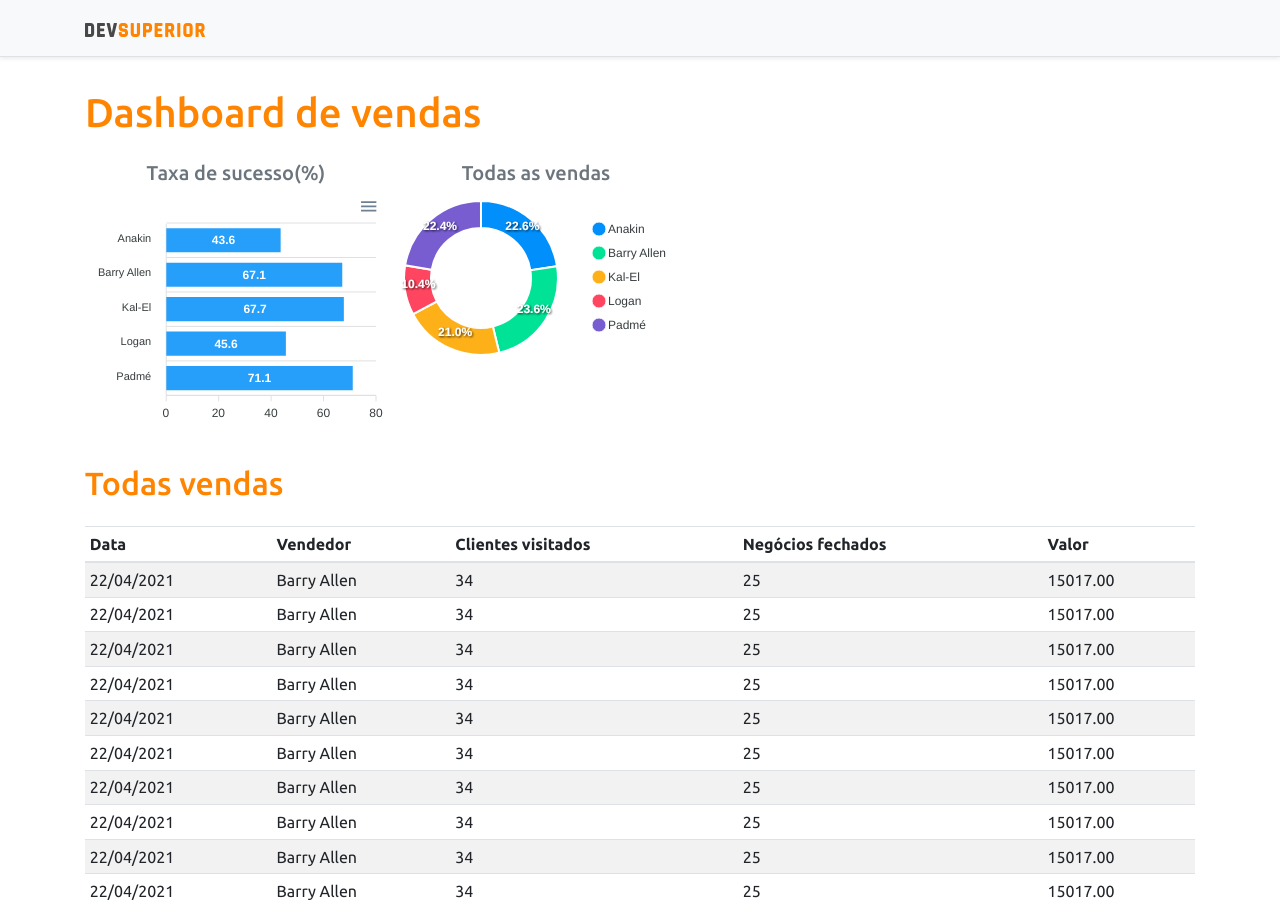
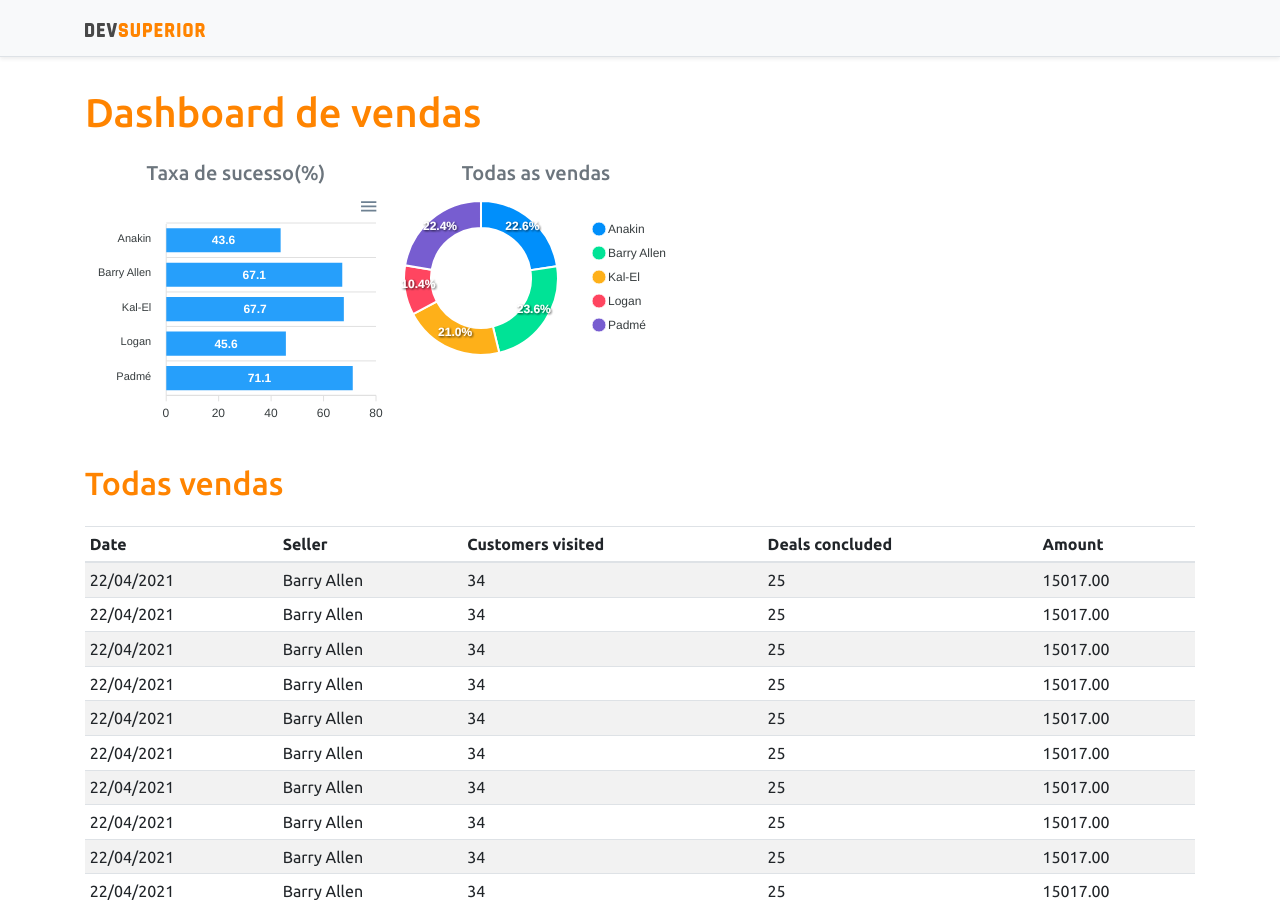
Before and after one commit to JennifferRufino/dsvendas, a React (Create React App) app in the folder frontend/: page / in a window 1280 px wide. Shown: the top 906 px of the page. Built offline with nearby package versions, Linux system fonts and the light colour scheme.

Commit message:
Security config

```diff
--- a/frontend/src/App.tsx
+++ b/frontend/src/App.tsx
@@ -2,8 +2,8 @@ import React from 'react';
 import NavBar from 'components/NavBar';
 import Footer from 'components/Footer';
 import DataTable from 'components/DataTable';
-import BarChat from 'components/BarChat';
-import DonutChat from 'components/DonutChat';
+import BarChart from 'components/BarChart'
+import DonutChart from 'components/DonutChart';
 function App() {
   return (
     <>
@@ -13,11 +13,11 @@ function App() {
         <div className="row px-3">
           <div className="cow-sm-6">
             <h5 className="text-center text-secondary">Taxa de sucesso(%)</h5>
-            <BarChat />
+            <BarChart />
           </div>
           <div className="cow-sm-6">
             <h5 className="text-center text-secondary">Todas as vendas</h5>
-            <DonutChat />
+            <DonutChart />
           </div>
         </div>
         <div className="py-3">
--- a/frontend/src/components/BarChat/index.tsx
+++ b/frontend/src/components/BarChart/index.tsx
@@ -1,7 +1,7 @@
 import React from 'react';
 import Chart from 'react-apexcharts';
 
-function BarChat() {
+function BarChart() {
     const options = {
         plotOptions: {
             bar: {
@@ -31,4 +31,4 @@ function BarChat() {
     );
 }
 
-export default BarChat;
+export default BarChart;
--- a/frontend/src/components/DataTable/index.tsx
+++ b/frontend/src/components/DataTable/index.tsx
@@ -6,11 +6,11 @@ function DataTable() {
             <table className="table table-striped table-sm">
                 <thead>
                     <tr>
-                        <th>Data</th>
-                        <th>Vendedor</th>
-                        <th>Clientes visitados</th>
-                        <th>Negócios fechados</th>
-                        <th>Valor</th>
+                        <th>Date</th>
+                        <th>Seller</th>
+                        <th>Customers visited</th>
+                        <th>Deals concluded</th>
+                        <th>Amount</th>
                     </tr>
                 </thead>
                 <tbody>
@@ -27,57 +27,55 @@ function DataTable() {
                         <td>34</td>
                         <td>25</td>
                         <td>15017.00</td>
-                    </tr>
-                    <tr>
+                    </tr><tr>
                         <td>22/04/2021</td>
                         <td>Barry Allen</td>
                         <td>34</td>
                         <td>25</td>
                         <td>15017.00</td>
-                    </tr>
-                    <tr>
+                    </tr><tr>
                         <td>22/04/2021</td>
                         <td>Barry Allen</td>
                         <td>34</td>
                         <td>25</td>
                         <td>15017.00</td>
-                    </tr>
-                    <tr>
+                    </tr><tr>
                         <td>22/04/2021</td>
                         <td>Barry Allen</td>
                         <td>34</td>
                         <td>25</td>
                         <td>15017.00</td>
-                    </tr>
-                    <tr>
+                    </tr><tr>
                         <td>22/04/2021</td>
                         <td>Barry Allen</td>
                         <td>34</td>
                         <td>25</td>
                         <td>15017.00</td>
-                    </tr>
-                    <tr>
+                    </tr><tr>
                         <td>22/04/2021</td>
                         <td>Barry Allen</td>
                         <td>34</td>
                         <td>25</td>
                         <td>15017.00</td>
-                    </tr>
-                    <tr>
+                    </tr><tr>
                         <td>22/04/2021</td>
                         <td>Barry Allen</td>
                         <td>34</td>
                         <td>25</td>
                         <td>15017.00</td>
-                    </tr>
-                    <tr>
+                    </tr><tr>
                         <td>22/04/2021</td>
                         <td>Barry Allen</td>
                         <td>34</td>
                         <td>25</td>
                         <td>15017.00</td>
-                    </tr>
-                    <tr>
+                    </tr><tr>
+                        <td>22/04/2021</td>
+                        <td>Barry Allen</td>
+                        <td>34</td>
+                        <td>25</td>
+                        <td>15017.00</td>
+                    </tr><tr>
                         <td>22/04/2021</td>
                         <td>Barry Allen</td>
                         <td>34</td>
--- a/frontend/src/components/DonutChat/index.tsx
+++ b/frontend/src/components/DonutChart/index.tsx
@@ -1,7 +1,7 @@
 import React from 'react';
 import Chart from 'react-apexcharts';
 
-function DonutChat() {
+function DonutChart() {
     const mockData = {
         series: [477138, 499928, 444867, 220426, 473088],
         labels: ['Anakin', 'Barry Allen', 'Kal-El', 'Logan', 'Padmé']
@@ -22,4 +22,4 @@ function DonutChat() {
     );
 }
 
-export default DonutChat;
+export default DonutChart;
```
Also changed, not shown: 2 other files (tests, documents, lock files or other folders).
